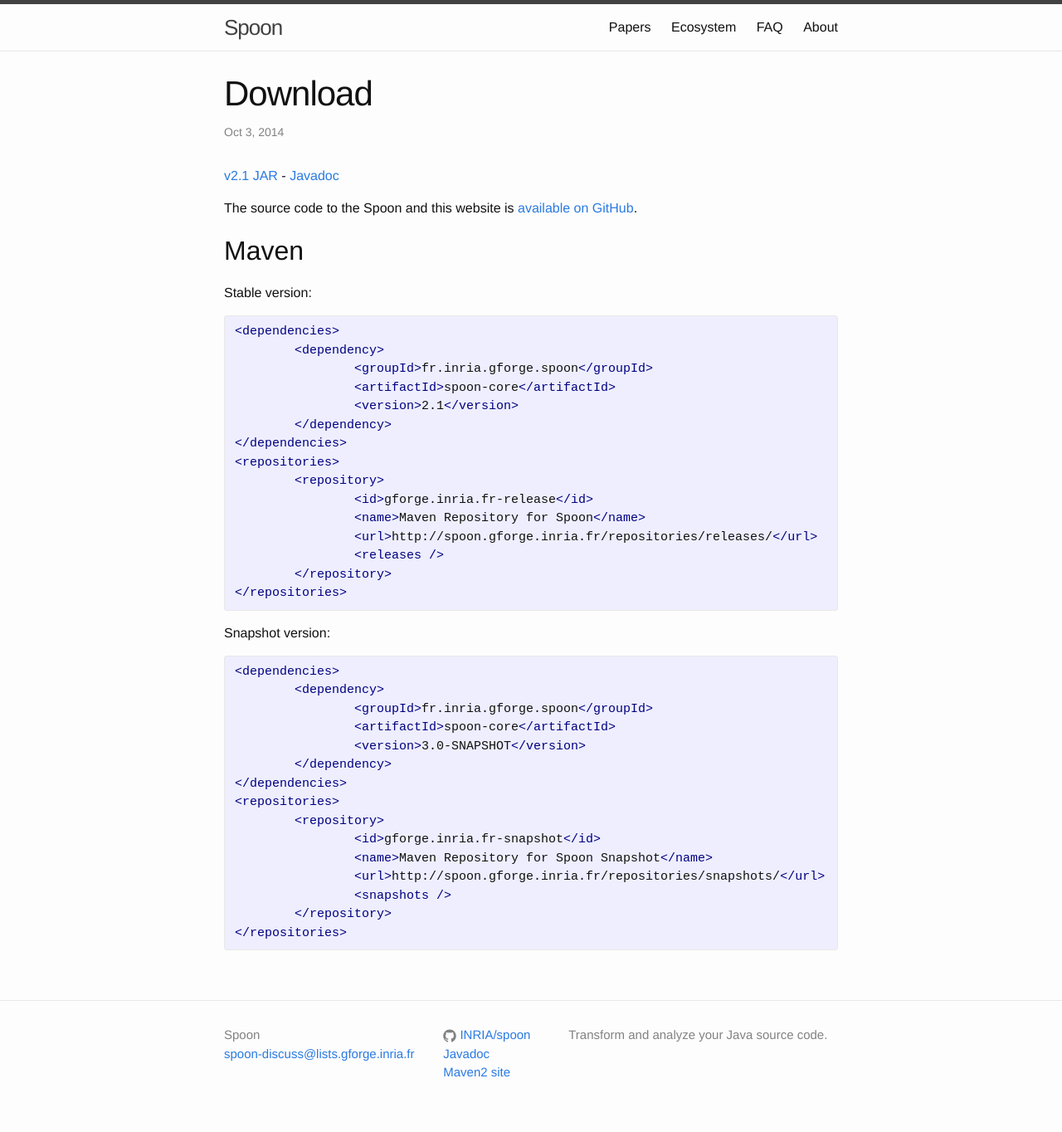
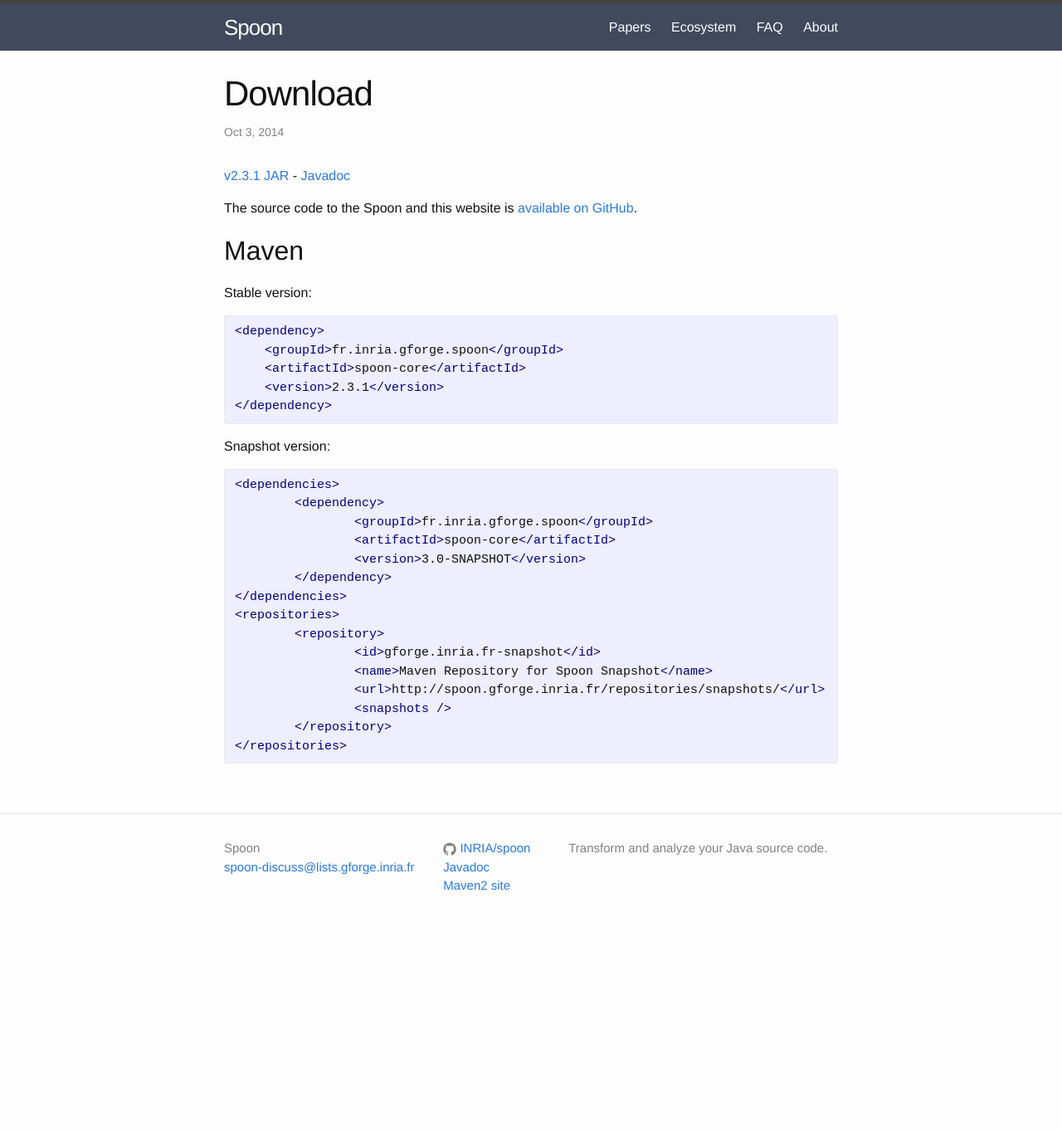
Before and after one commit to INRIA/spoon, a Jekyll site: the page built from _posts/2014-10-02-download.md, in a window 1280 px wide. Shown: the whole page at 83% size. Built offline with Jekyll 4.4.1, drawn with Linux system fonts in a browser that asks for light colours; after the commit the page ends 1139 px from its top, so only the background shows below that.

Commit message:
Change background of the header and version of the release

```diff
--- a/_posts/2014-10-02-download.md
+++ b/_posts/2014-10-02-download.md
@@ -5,7 +5,7 @@
 categories: home
 ---
 
-[v2.1 JAR](https://gforge.inria.fr/frs/?group_id=73) - [Javadoc](http://spoon.gforge.inria.fr/mvnsites/spoon-core/apidocs)
+[v2.3.1 JAR](https://gforge.inria.fr/frs/?group_id=73) - [Javadoc](http://spoon.gforge.inria.fr/mvnsites/spoon-core/apidocs)
 
 The source code to the Spoon and this website is [available on GitHub](https://github.com/INRIA/spoon).
 
@@ -14,21 +14,11 @@
 Stable version:
 
 {% highlight xml %}
-<dependencies>
-	<dependency>
-		<groupId>fr.inria.gforge.spoon</groupId>
-		<artifactId>spoon-core</artifactId>
-		<version>2.1</version>
-	</dependency>
-</dependencies>
-<repositories>
-	<repository>
-		<id>gforge.inria.fr-release</id>
-		<name>Maven Repository for Spoon</name>
-		<url>http://spoon.gforge.inria.fr/repositories/releases/</url>
-		<releases />
-	</repository>
-</repositories>
+<dependency>
+    <groupId>fr.inria.gforge.spoon</groupId>
+    <artifactId>spoon-core</artifactId>
+    <version>2.3.1</version>
+</dependency>
 {% endhighlight %}
 
 Snapshot version:
--- a/_sass/_layout.scss
+++ b/_sass/_layout.scss
@@ -5,9 +5,14 @@
     border-top: 5px solid $grey-color-dark;
     border-bottom: 1px solid $grey-color-light;
     min-height: 56px;
+    background-color: $header-bg-color;
 
     // Positioning context for the mobile navigation icon
     position: relative;
+}
+
+.site-header .wrapper a {
+    color: $header-text-color;
 }
 
 .site-title {
--- a/css/main.scss
+++ b/css/main.scss
@@ -13,6 +13,8 @@
 
 $spacing-unit:     30px;
 
+$header-bg-color:  #41495C;
+$header-text-color:#fdfdfd;
 $text-color:       #111;
 $background-color: #fdfdfd;
 $brand-color:      #2a7ae2;
```
Also changed, not shown: 12 other files.
